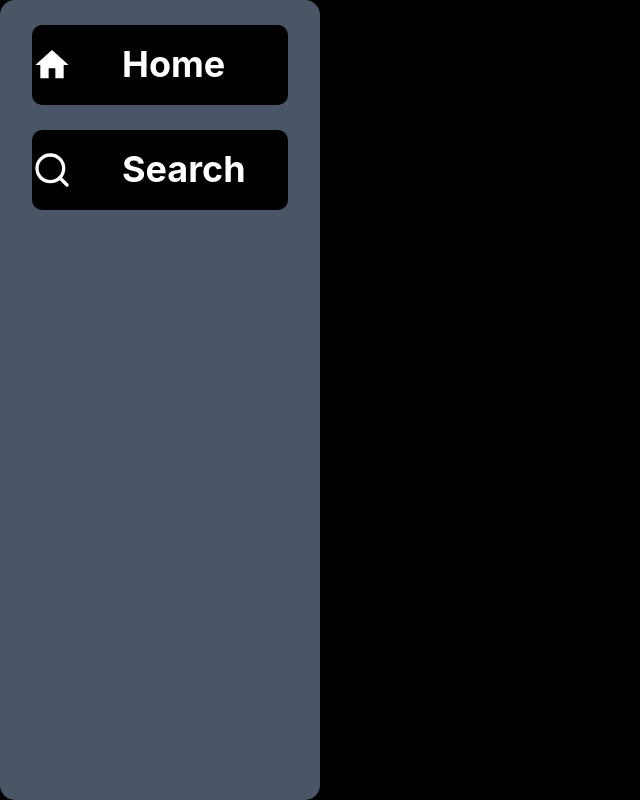
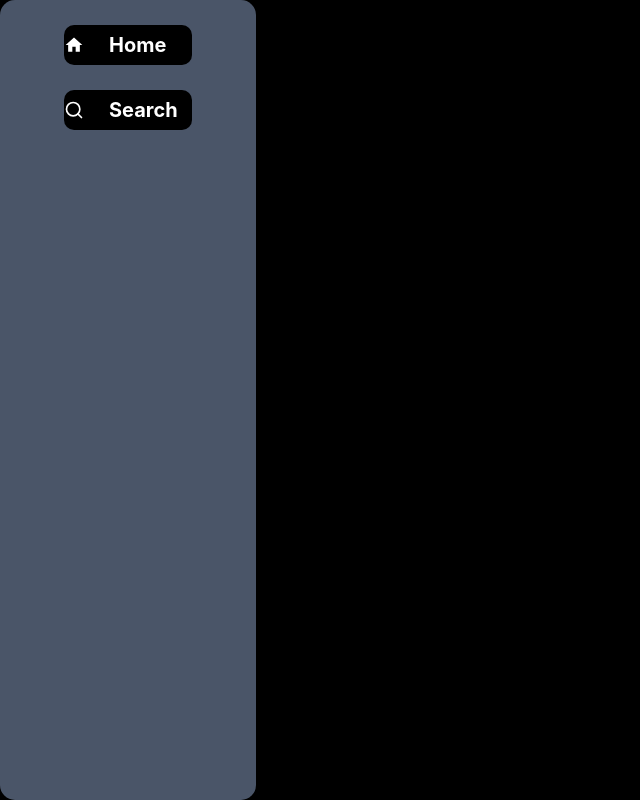
Before and after one commit to VedangKanade20/Spotify-Clone, a React (Create React App) app in the folder clientt/: page / in a window 1280 px wide. Shown: the whole page, without its empty margins (0-640 px from the left). Built offline with nearby package versions, Linux system fonts and the light colour scheme.

Commit message:
sizes check

```diff
--- a/clientt/src/components/Sidebar.js
+++ b/clientt/src/components/Sidebar.js
@@ -7,39 +7,39 @@ const Sidebar = () => {
     <Flex
       direction="column"
       alignItems="center"
-      w="25vw"
+      w="20vw"
       bgColor="gray.600"
       borderRadius="15"
     >
       <Flex
         dir="column"
-        gap="50px"
+        gap="25px"
         alignItems="center"
         alignContent="center"
         mt="25px"
-        w="20vw"
-        h="10vh"
+        w="10vw"
+        h="5vh"
         bgColor="black"
         borderRadius="10"
       >
-        <MdHome size="40" color="white" />
-        <Heading as="h3" size="xl" color="white">
+        <MdHome size="20" color="white" />
+        <Heading as="h3" size="md" color="white">
           Home
         </Heading>
       </Flex>
       <Flex
         dir="column"
-        gap="50px"
+        gap="25px"
         alignItems="center"
         alignContent="center"
         mt="25px"
-        w="20vw"
-        h="10vh"
+        w="10vw"
+        h="5vh"
         bgColor="black"
         borderRadius="10"
       >
-        <FiSearch size="40" color="white" />
-        <Heading as="h3" size="xl" color="white">
+        <FiSearch size="20" color="white" />
+        <Heading as="h3" size="md" color="white">
           Search
         </Heading>
       </Flex>
```
